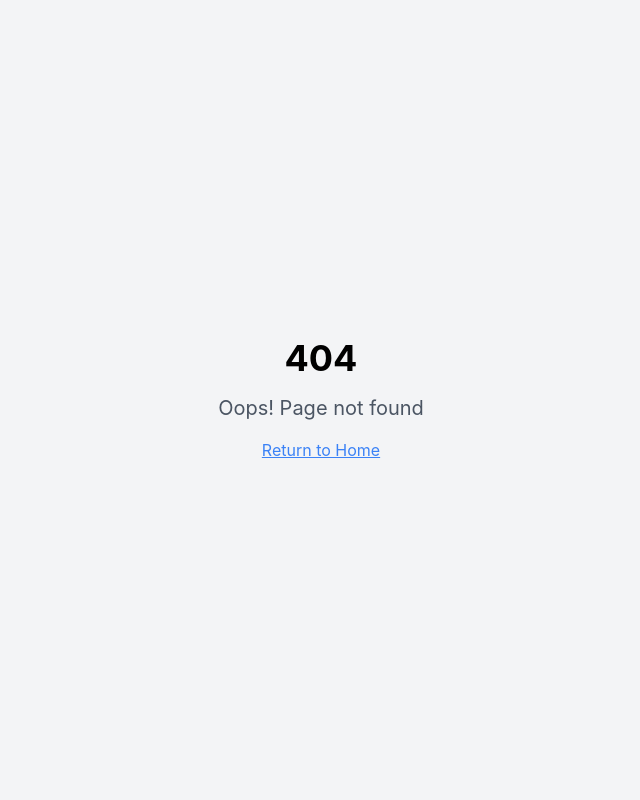
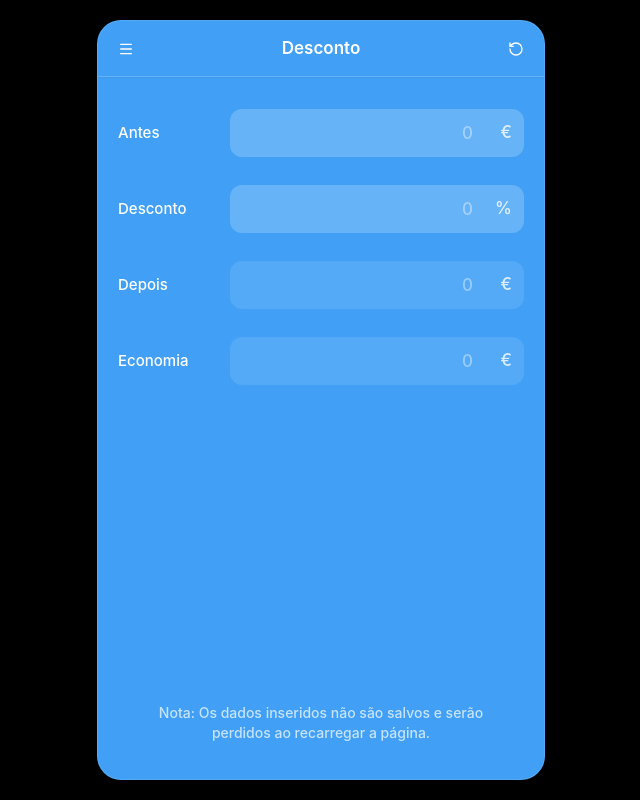
Before and after one commit to Bergch13-Il/calctape-app-mjcyfdvgz, a React (Vite) app: page /discount in a window 1280 px wide. Before the commit this address had no page. Shown: the whole page, without its empty margins (319-959 px from the left). Built offline with nearby package versions, Linux system fonts and the light colour scheme.

Commit message:
feat: Implement specialized percentage calculation tools

```diff
--- a/src/App.tsx
+++ b/src/App.tsx
@@ -5,6 +5,10 @@ import { TooltipProvider } from '@/components/ui/tooltip'
 import Index from './pages/Index'
 import NotFound from './pages/NotFound'
 import Layout from './components/Layout'
+
+import SimplePercentagePage from './pages/SimplePercentage'
+import DiscountPage from './pages/Discount'
+import PercentageVariationPage from './pages/PercentageVariation'
 
 const App = () => (
   <BrowserRouter future={{ v7_startTransition: false, v7_relativeSplatPath: false }}>
@@ -14,6 +18,9 @@ const App = () => (
       <Routes>
         <Route element={<Layout />}>
           <Route path="/" element={<Index />} />
+          <Route path="/simple-percentage" element={<SimplePercentagePage />} />
+          <Route path="/discount" element={<DiscountPage />} />
+          <Route path="/percentage-variation" element={<PercentageVariationPage />} />
         </Route>
         <Route path="*" element={<NotFound />} />
       </Routes>
--- a/src/components/calculator/Header.tsx
+++ b/src/components/calculator/Header.tsx
@@ -1,6 +1,7 @@
-import { Menu, Undo2, Redo2, MoreVertical } from 'lucide-react'
+import { Undo2, Redo2, MoreVertical } from 'lucide-react'
 import { useCalc } from '@/hooks/use-calc'
 import { Button } from '@/components/ui/button'
+import { MainMenu } from '@/components/navigation/MainMenu'
 
 export function Header() {
   const { undo, redo, canUndo, canRedo } = useCalc()
@@ -8,9 +9,7 @@ export function Header() {
   return (
     <div className="h-14 bg-tape-header flex items-center justify-between px-2 shadow-md z-10 shrink-0">
       <div className="flex items-center gap-2">
-        <Button variant="ghost" size="icon" className="text-white hover:bg-white/10 shrink-0">
-          <Menu className="h-6 w-6" />
-        </Button>
+        <MainMenu triggerClassName="text-white hover:bg-white/10 shrink-0" />
         <div className="text-white text-xl font-medium truncate select-none">Scratchpad</div>
       </div>
 
--- /dev/null
+++ b/src/components/navigation/MainMenu.tsx
@@ -0,0 +1,63 @@
+import {
+  Sheet,
+  SheetContent,
+  SheetHeader,
+  SheetTitle,
+  SheetTrigger,
+  SheetDescription,
+} from '@/components/ui/sheet'
+import { Menu, Calculator, Percent, Tag, TrendingUp } from 'lucide-react'
+import { Link, useLocation } from 'react-router-dom'
+import { Button } from '@/components/ui/button'
+import { cn } from '@/lib/utils'
+
+export function MainMenu({ triggerClassName }: { triggerClassName?: string }) {
+  const location = useLocation()
+
+  const navItems = [
+    { name: 'Scratchpad', path: '/', icon: Calculator },
+    { name: 'Porcentagens simples', path: '/simple-percentage', icon: Percent },
+    { name: 'Desconto', path: '/discount', icon: Tag },
+    { name: 'Aumento/redução', path: '/percentage-variation', icon: TrendingUp },
+  ]
+
+  return (
+    <Sheet>
+      <SheetTrigger asChild>
+        <Button variant="ghost" size="icon" className={triggerClassName}>
+          <Menu className="h-6 w-6" />
+          <span className="sr-only">Menu</span>
+        </Button>
+      </SheetTrigger>
+      <SheetContent side="left" className="w-[300px] sm:w-[400px]">
+        <SheetHeader>
+          <SheetTitle>Ferramentas</SheetTitle>
+          <SheetDescription className="sr-only">
+            Navegação principal das ferramentas de cálculo
+          </SheetDescription>
+        </SheetHeader>
+        <div className="flex flex-col gap-2 py-6">
+          {navItems.map((item) => {
+            const Icon = item.icon
+            const isActive = location.pathname === item.path
+            return (
+              <Link
+                key={item.path}
+                to={item.path}
+                className={cn(
+                  'flex items-center gap-3 px-3 py-3 rounded-md transition-colors',
+                  isActive
+                    ? 'bg-primary/10 text-primary font-medium'
+                    : 'hover:bg-accent text-foreground/80',
+                )}
+              >
+                <Icon className="h-5 w-5" />
+                <span>{item.name}</span>
+              </Link>
+            )
+          })}
+        </div>
+      </SheetContent>
+    </Sheet>
+  )
+}
--- /dev/null
+++ b/src/components/percentage-tools/ToolLayout.tsx
@@ -0,0 +1,43 @@
+import { MainMenu } from '@/components/navigation/MainMenu'
+import { RotateCcw } from 'lucide-react'
+import { Button } from '@/components/ui/button'
+import { ReactNode } from 'react'
+
+interface ToolLayoutProps {
+  title: string
+  onReset: () => void
+  children: ReactNode
+}
+
+export function ToolLayout({ title, onReset, children }: ToolLayoutProps) {
+  return (
+    <div className="bg-black min-h-screen w-full flex items-center justify-center font-sans">
+      <div className="w-full max-w-md h-screen md:h-[850px] md:max-h-[95vh] md:rounded-3xl overflow-hidden shadow-2xl relative flex flex-col bg-[#41a0f5] border border-white/10">
+        {/* Header */}
+        <div className="h-14 flex items-center justify-between px-2 border-b border-white/20 shrink-0 relative z-10 shadow-sm">
+          <MainMenu triggerClassName="text-white hover:bg-white/20 shrink-0" />
+          <div className="text-white text-[17px] font-semibold truncate select-none absolute left-1/2 -translate-x-1/2 max-w-[60%] text-center">
+            {title}
+          </div>
+          <Button
+            variant="ghost"
+            size="icon"
+            onClick={onReset}
+            className="text-white hover:bg-white/20 shrink-0"
+          >
+            <RotateCcw className="h-5 w-5" />
+          </Button>
+        </div>
+
+        {/* Content */}
+        <div className="flex-1 p-5 flex flex-col gap-6 overflow-y-auto hide-scrollbar">
+          {children}
+
+          <div className="mt-auto pt-8 pb-4 text-center text-white/70 text-sm px-4 font-medium">
+            Nota: Os dados inseridos não são salvos e serão perdidos ao recarregar a página.
+          </div>
+        </div>
+      </div>
+    </div>
+  )
+}
--- /dev/null
+++ b/src/components/percentage-tools/ToolRow.tsx
@@ -0,0 +1,48 @@
+import { cn } from '@/lib/utils'
+
+interface ToolRowProps {
+  label?: string
+  value: string
+  onChange?: (val: string) => void
+  suffix?: string
+  readOnly?: boolean
+  className?: string
+}
+
+export function ToolRow({ label, value, onChange, suffix, readOnly, className }: ToolRowProps) {
+  return (
+    <div className={cn('flex items-center min-h-[56px] w-full gap-4', className)}>
+      {label && (
+        <div className="text-white font-medium w-24 shrink-0 text-[15px] truncate select-none">
+          {label}
+        </div>
+      )}
+      <div
+        className={cn(
+          'relative flex-1 h-12 bg-white/20 rounded-xl overflow-hidden transition-all',
+          !readOnly && 'focus-within:ring-2 focus-within:ring-white/50 focus-within:bg-white/30',
+          readOnly && 'bg-white/10',
+        )}
+      >
+        <input
+          type="number"
+          step="any"
+          value={value}
+          onChange={(e) => onChange?.(e.target.value)}
+          readOnly={readOnly}
+          className={cn(
+            'w-full h-full bg-transparent border-none text-white text-right outline-none text-[17px] font-medium placeholder:text-white/40',
+            suffix ? 'pr-9 pl-4' : 'px-4',
+            readOnly && 'cursor-default',
+          )}
+          placeholder="0"
+        />
+        {suffix && (
+          <div className="absolute right-3 top-0 h-full flex items-center justify-end text-white/80 pointer-events-none text-[17px] font-medium select-none">
+            {suffix}
+          </div>
+        )}
+      </div>
+    </div>
+  )
+}
--- /dev/null
+++ b/src/pages/Discount.tsx
@@ -0,0 +1,44 @@
+import { useState } from 'react'
+import { ToolLayout } from '@/components/percentage-tools/ToolLayout'
+import { ToolRow } from '@/components/percentage-tools/ToolRow'
+
+export default function DiscountPage() {
+  const [before, setBefore] = useState<string>('')
+  const [discount, setDiscount] = useState<string>('')
+
+  const b = parseFloat(before) || 0
+  const d = parseFloat(discount) || 0
+
+  const savings = b * (d / 100)
+  const after = b - savings
+
+  const handleReset = () => {
+    setBefore('')
+    setDiscount('')
+  }
+
+  const displayAfter =
+    before !== '' && discount !== ''
+      ? Number.isInteger(after)
+        ? after.toString()
+        : after.toFixed(2)
+      : ''
+
+  const displaySavings =
+    before !== '' && discount !== ''
+      ? Number.isInteger(savings)
+        ? savings.toString()
+        : savings.toFixed(2)
+      : ''
+
+  return (
+    <ToolLayout title="Desconto" onReset={handleReset}>
+      <div className="flex flex-col gap-5 pt-2">
+        <ToolRow label="Antes" value={before} onChange={setBefore} suffix="€" />
+        <ToolRow label="Desconto" value={discount} onChange={setDiscount} suffix="%" />
+        <ToolRow label="Depois" value={displayAfter} readOnly suffix="€" />
+        <ToolRow label="Economia" value={displaySavings} readOnly suffix="€" />
+      </div>
+    </ToolLayout>
+  )
+}
--- /dev/null
+++ b/src/pages/PercentageVariation.tsx
@@ -0,0 +1,38 @@
+import { useState } from 'react'
+import { ToolLayout } from '@/components/percentage-tools/ToolLayout'
+import { ToolRow } from '@/components/percentage-tools/ToolRow'
+
+export default function PercentageVariationPage() {
+  const [initial, setInitial] = useState<string>('')
+  const [final, setFinal] = useState<string>('')
+
+  const i = parseFloat(initial) || 0
+  const f = parseFloat(final) || 0
+
+  let variation = 0
+  if (i !== 0) {
+    variation = ((f - i) / i) * 100
+  }
+
+  const handleReset = () => {
+    setInitial('')
+    setFinal('')
+  }
+
+  const displayVariation =
+    initial !== '' && final !== ''
+      ? Number.isInteger(variation)
+        ? variation.toString()
+        : variation.toFixed(2)
+      : ''
+
+  return (
+    <ToolLayout title="Aumento/redução de porcentagem" onReset={handleReset}>
+      <div className="flex flex-col gap-5 pt-2">
+        <ToolRow label="Valor Inic..." value={initial} onChange={setInitial} suffix="€" />
+        <ToolRow label="Valor Final" value={final} onChange={setFinal} suffix="€" />
+        <ToolRow label="Variação %" value={displayVariation} readOnly suffix="%" />
+      </div>
+    </ToolLayout>
+  )
+}
--- /dev/null
+++ b/src/pages/SimplePercentage.tsx
@@ -0,0 +1,34 @@
+import { useState } from 'react'
+import { ToolLayout } from '@/components/percentage-tools/ToolLayout'
+import { ToolRow } from '@/components/percentage-tools/ToolRow'
+
+export default function SimplePercentagePage() {
+  const [percentage, setPercentage] = useState<string>('')
+  const [baseValue, setBaseValue] = useState<string>('')
+
+  const p = parseFloat(percentage) || 0
+  const b = parseFloat(baseValue) || 0
+  const result = (p / 100) * b
+
+  const handleReset = () => {
+    setPercentage('')
+    setBaseValue('')
+  }
+
+  const displayResult =
+    percentage !== '' && baseValue !== ''
+      ? Number.isInteger(result)
+        ? result.toString()
+        : result.toFixed(2)
+      : ''
+
+  return (
+    <ToolLayout title="Porcentagens simples" onReset={handleReset}>
+      <div className="flex flex-col gap-5 pt-2">
+        <ToolRow value={percentage} onChange={setPercentage} suffix="%" />
+        <ToolRow label="de" value={baseValue} onChange={setBaseValue} />
+        <ToolRow label="é" value={displayResult} readOnly />
+      </div>
+    </ToolLayout>
+  )
+}
```
Also changed, not shown: .skip.config.json.
